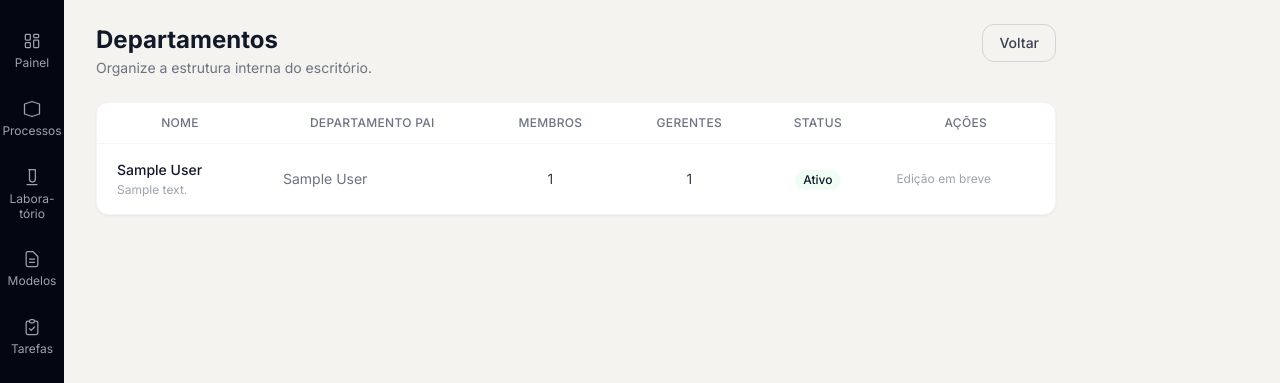
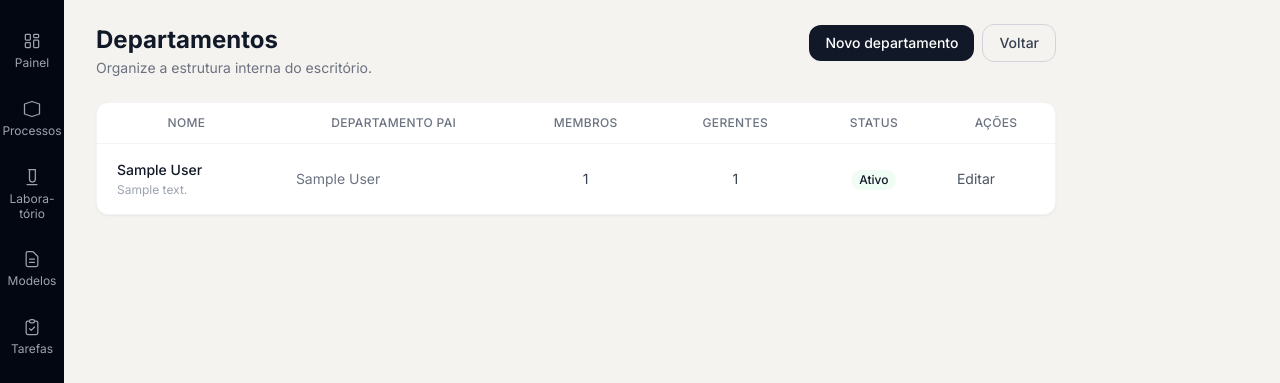
Before and after one commit to BrenoAlcaraz/alenziTech_sistemaAdvocacia, a Django app: page /configuracoes/departamentos/ in a window 1280 px wide. Shown: the part 65-448 px from the top of the page. Run offline with Django 5.2, Linux system fonts and the light colour scheme; a user stored in the database is signed in; tables that the repository leaves empty hold one stand-in row (values such as "Sample post"); parts of the project's set-up code (start-up, migrations or seed data) failed here and were passed over.

Commit message:
feat(configuracoes): criar e editar departamentos
Co-Authored-By: Claude Sonnet 4.6 <noreply@anthropic.com>

```diff
--- a/apps/configuracoes/urls.py
+++ b/apps/configuracoes/urls.py
@@ -9,4 +9,6 @@ urlpatterns = [
     path("configuracoes/escritorio/", views.editar_escritorio, name="editar_escritorio"),
     path("configuracoes/usuarios/novo/", views.novo_usuario, name="novo_usuario"),
     path("configuracoes/departamentos/", views.departamentos, name="departamentos"),
+    path("configuracoes/departamentos/novo/", views.novo_departamento, name="novo_departamento"),
+    path("configuracoes/departamentos/<int:pk>/editar/", views.editar_departamento, name="editar_departamento"),
 ]
--- a/apps/configuracoes/views.py
+++ b/apps/configuracoes/views.py
@@ -1,4 +1,4 @@
-from django.shortcuts import render, redirect
+from django.shortcuts import get_object_or_404, render, redirect
 from django.contrib.auth.decorators import login_required
 from django.contrib.auth.models import User
 
@@ -8,7 +8,7 @@ from apps.accounts.decorators import (
     requer_admin_escritorio,
     usuario_admin_escritorio,
 )
-from apps.accounts.forms import CriarUsuarioEscritorioForm, PerfilUsuarioForm
+from apps.accounts.forms import CriarUsuarioEscritorioForm, DepartamentoForm, PerfilUsuarioForm
 from apps.accounts.models import Departamento, PerfilUsuario
 from .models import ConfiguracaoEscritorio
 from .forms import ConfiguracaoEscritorioForm
@@ -127,6 +127,53 @@ def departamentos(request):
 
 
 @requer_admin_escritorio
+def novo_departamento(request):
+    if request.method == "POST":
+        form = DepartamentoForm(request.POST)
+        if form.is_valid():
+            form.save()
+            return redirect("configuracoes:departamentos")
+    else:
+        form = DepartamentoForm()
+
+    return render(
+        request,
+        "configuracoes/departamento_form.html",
+        {
+            "form": form,
+            "modo": "novo",
+            "titulo": "Novo departamento",
+            "item_ativo": "configuracoes",
+        },
+    )
+
+
+@requer_admin_escritorio
+def editar_departamento(request, pk):
+    departamento = get_object_or_404(Departamento, pk=pk)
+
+    if request.method == "POST":
+        form = DepartamentoForm(request.POST, instance=departamento)
+        if form.is_valid():
+            form.save()
+            return redirect("configuracoes:departamentos")
+    else:
+        form = DepartamentoForm(instance=departamento)
+
+    return render(
+        request,
+        "configuracoes/departamento_form.html",
+        {
+            "form": form,
+            "departamento": departamento,
+            "modo": "editar",
+            "titulo": "Editar departamento",
+            "item_ativo": "configuracoes",
+        },
+    )
+
+
+@requer_admin_escritorio
 def editar_escritorio(request):
     configuracao = _obter_configuracao_escritorio()
 
--- a/templates/configuracoes/departamentos.html
+++ b/templates/configuracoes/departamentos.html
@@ -8,9 +8,14 @@
     <h1 class="text-2xl font-bold text-gray-900">Departamentos</h1>
     <p class="text-sm text-gray-500 mt-0.5">Organize a estrutura interna do escritório.</p>
   </div>
-  <a href="{% url 'configuracoes:index' %}" class="btn-secondary text-sm flex-shrink-0">
-    Voltar
-  </a>
+  <div class="flex items-center gap-2 flex-shrink-0">
+    <a href="{% url 'configuracoes:novo_departamento' %}" class="btn-primary text-sm">
+      Novo departamento
+    </a>
+    <a href="{% url 'configuracoes:index' %}" class="btn-secondary text-sm">
+      Voltar
+    </a>
+  </div>
 </div>
 
 <div class="card p-0 overflow-hidden">
@@ -61,8 +66,11 @@
               </span>
             {% endif %}
           </td>
-          <td class="px-5 py-4 text-xs text-gray-400 italic">
-            Edição em breve
+          <td class="px-5 py-4">
+            <a href="{% url 'configuracoes:editar_departamento' item.departamento.pk %}"
+               class="text-sm text-gray-600 hover:text-gray-900 underline underline-offset-2">
+              Editar
+            </a>
           </td>
         </tr>
         {% endfor %}
@@ -73,9 +81,12 @@
   {% else %}
   <div class="p-10 text-center">
     <p class="text-sm font-medium text-gray-500">Nenhum departamento cadastrado ainda.</p>
-    <p class="text-xs text-gray-400 mt-1">
-      Na próxima etapa, será possível criar departamentos e organizar usuários.
+    <p class="text-xs text-gray-400 mt-1 mb-4">
+      Crie o primeiro departamento para organizar os usuários do escritório.
     </p>
+    <a href="{% url 'configuracoes:novo_departamento' %}" class="btn-primary text-sm">
+      Novo departamento
+    </a>
   </div>
   {% endif %}
 
```
Also changed, not shown: apps/accounts/forms.py (+63 -1 lines), templates/configuracoes/departamento_form.html (added, +74 -0 lines).
